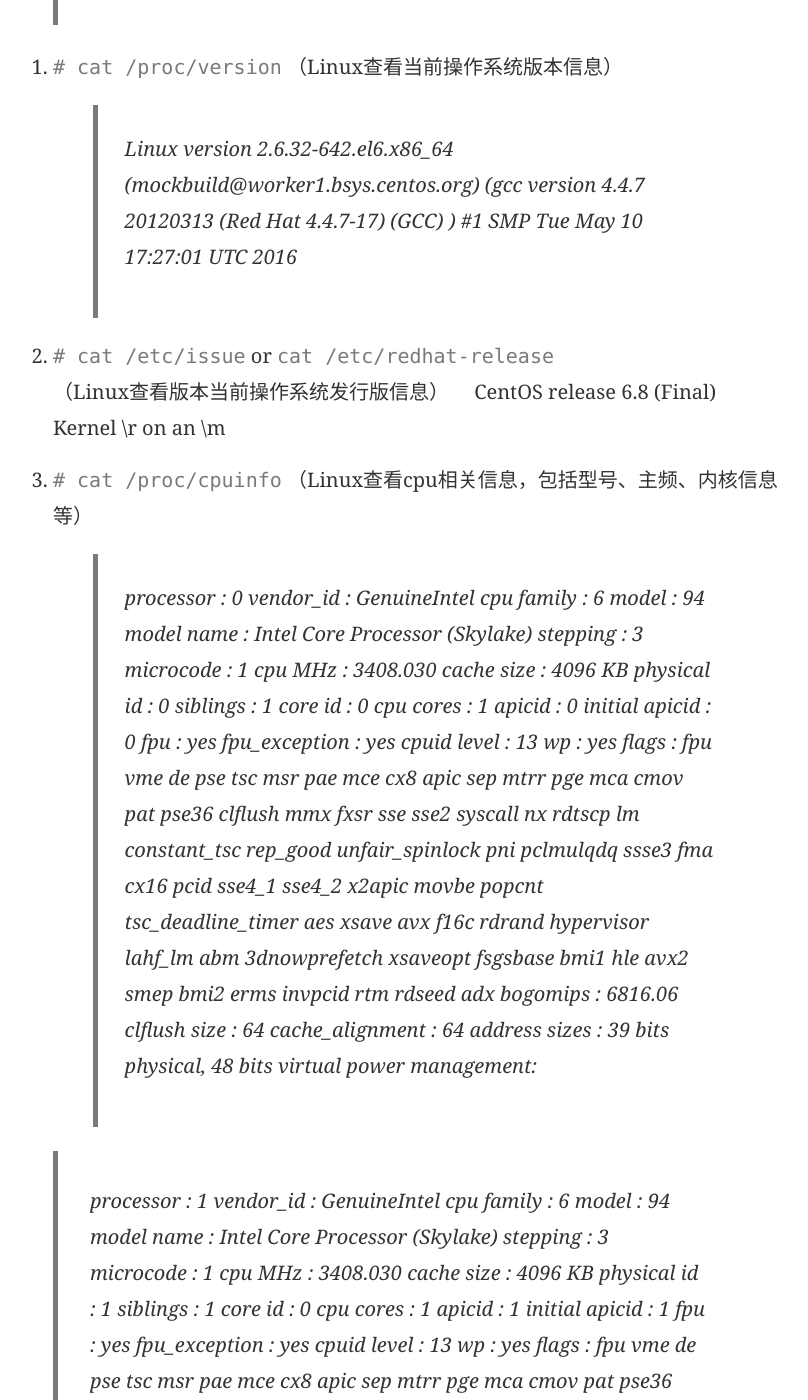
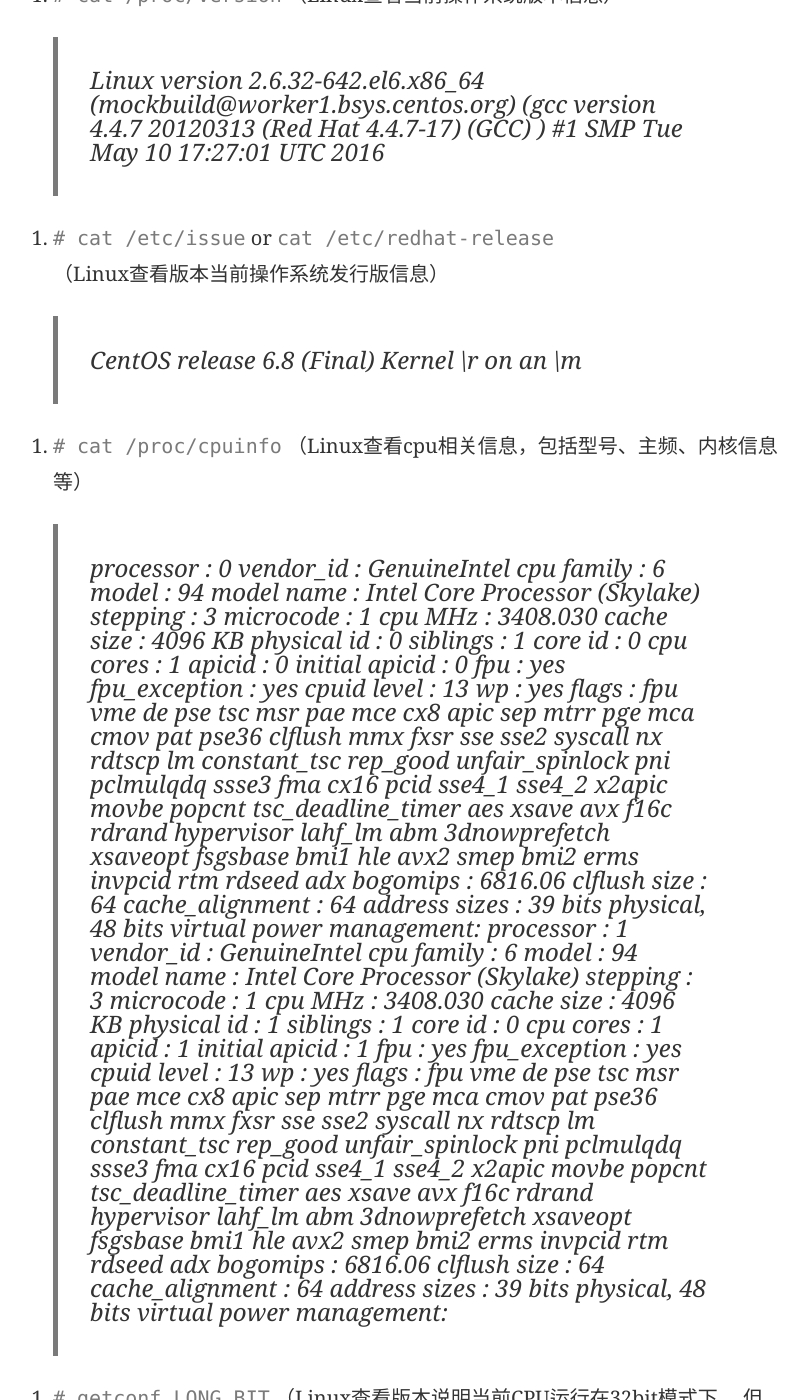
Before and after one commit to Adger01/blog.github.io, a Jekyll site: the page built from _posts/2017-02-13-Linux下如何查看版本信息.md, in a window 1280 px wide and 1400 px high, scrolled down 716 px. Shown: the whole window, without its empty margins (243-1051 px from the left). Built offline with Jekyll 4.4.1, drawn with Linux system fonts in a browser that asks for light colours; some web fonts are replaced; comment, search, counter and statistics services are not loaded; some of the changed text lies outside the part shown.

Commit message:
</blockquote>
</blockquote>

````diff
--- a/_posts/2017-02-13-Linux下如何查看版本信息.md
+++ b/_posts/2017-02-13-Linux下如何查看版本信息.md
@@ -10,22 +10,26 @@ categories: jekyll pixyll
 1. ```# uname -a```
 （Linux查看版本当前操作系统内核信息）
 <blockquote>
->1Linux 2cloo 2.6.32-642.el6.x86_64 #1 SMP Tue May 10 17:27:01 UTC 2016 x86_64 x86_64 x86_64 GNU/Linux
->>1Linux 2cloo 2.6.32-642.el6.x86_64 #1 SMP Tue May 10 17:27:01 UTC 2016 x86_64 x86_64 x86_64 GNU/Linux
+>Linux 2cloo 2.6.32-642.el6.x86_64 #1 SMP Tue May 10 17:27:01 UTC 2016 x86_64 x86_64 x86_64 GNU/Linux
 </blockquote>
 
 2. ```# cat /proc/version```
   （Linux查看当前操作系统版本信息）
->Linux version 2.6.32-642.el6.x86_64 (mockbuild@worker1.bsys.centos.org) (gcc version 4.4.7 20120313 (Red Hat 4.4.7-17) (GCC) ) #1 SMP Tue May 10 17:27:01 UTC 2016
+<blockquote>
+Linux version 2.6.32-642.el6.x86_64 (mockbuild@worker1.bsys.centos.org) (gcc version 4.4.7 20120313 (Red Hat 4.4.7-17) (GCC) ) #1 SMP Tue May 10 17:27:01 UTC 2016
+</blockquote>
 
 
 3. ```# cat /etc/issue``` or ```cat /etc/redhat-release```
 （Linux查看版本当前操作系统发行版信息）
-　CentOS release 6.8 (Final)
+<blockquote>
+CentOS release 6.8 (Final)
 Kernel \r on an \m
+</blockquote>
 
 4. ```# cat /proc/cpuinfo```  （Linux查看cpu相关信息，包括型号、主频、内核信息等）
->processor	: 0
+<blockquote>
+processor	: 0
 vendor_id	: GenuineIntel
 cpu family	: 6
 model		: 94
@@ -51,7 +55,7 @@ cache_alignment	: 64
 address sizes	: 39 bits physical, 48 bits virtual
 power management:
 
->processor	: 1
+processor	: 1
 vendor_id	: GenuineIntel
 cpu family	: 6
 model		: 94
@@ -76,7 +80,10 @@ clflush size	: 64
 cache_alignment	: 64
 address sizes	: 39 bits physical, 48 bits virtual
 power management:
+</blockquote>
 
 5. ```# getconf LONG_BIT```
 （Linux查看版本说明当前CPU运行在32bit模式下， 但不代表CPU不支持64bit）
->32
+<blockquote>
+32
+</blockquote>
````
